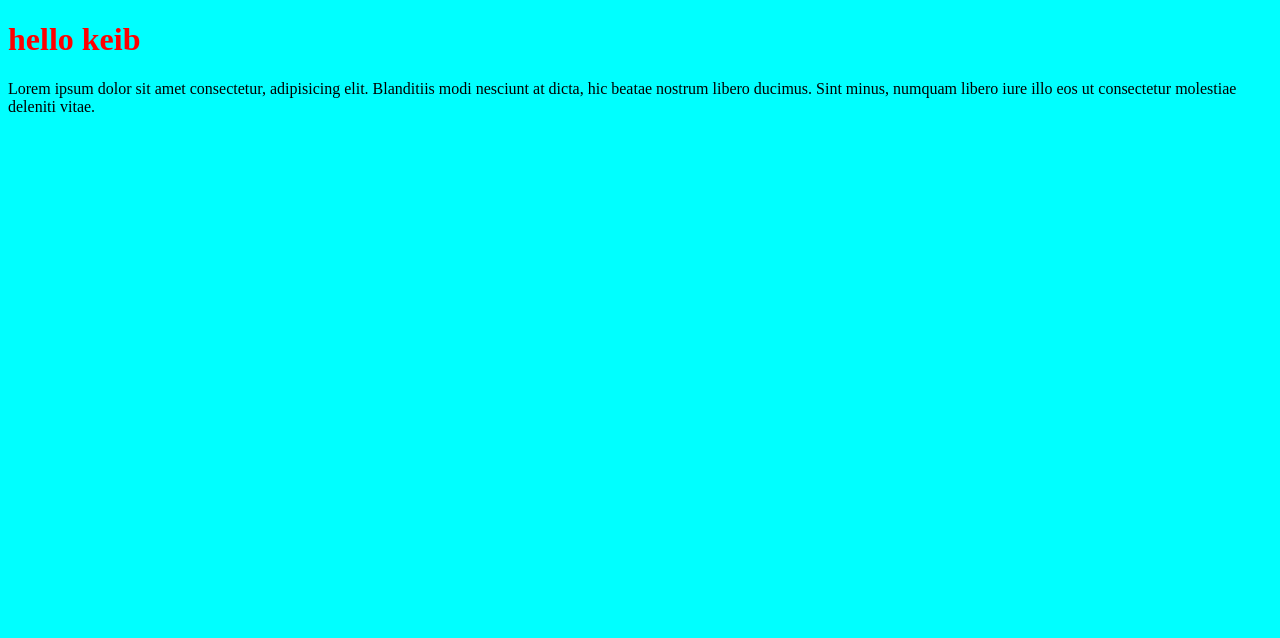
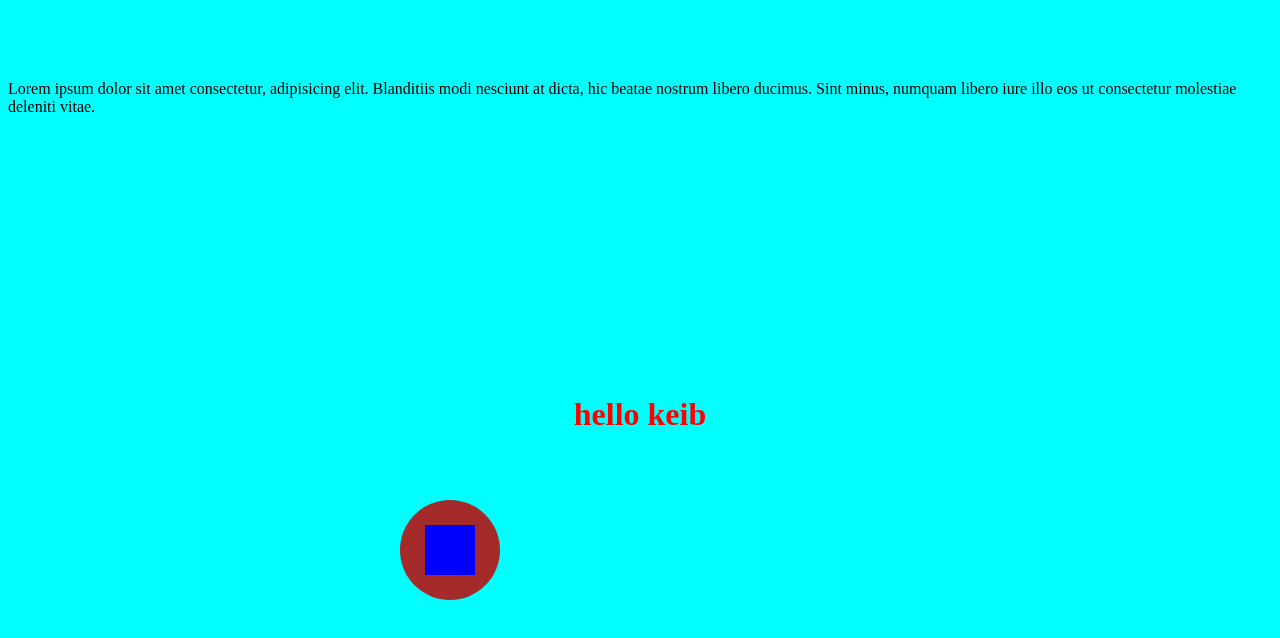
Before and after one commit to jowander/first-repo, a plain HTML site: page index.html in a window 1280 px wide. Drawn offline with Linux system fonts and the light colour scheme.

Commit message:
new update

```diff
--- a/css/style.css
+++ b/css/style.css
@@ -1,7 +1,32 @@
 body {
-    background-color: aqua;
+  background-color: aqua;
 }
 
 h1 {
-    color: red
-    }
+  color: red;
+}
+
+div.container {
+  height: 100px;
+  width: 100px;
+  background-color: brown;
+  position: absolute;
+  top: 500px;
+  left: 400px;
+  border-radius: 100%;
+}
+
+div.square {
+  height: 50px;
+  width: 50px;
+  background-color: blue;
+  top: 25px;
+  left: 25px;
+  position: relative;
+}
+
+h1 {
+  text-align: center;
+  position: relative;
+  top: 375px;
+}
--- a/index.html
+++ b/index.html
@@ -13,6 +13,9 @@
     <h1>hello keib</h1>
     <p>Lorem ipsum dolor sit amet consectetur, adipisicing elit. Blanditiis modi nesciunt at dicta, hic beatae nostrum
         libero ducimus. Sint minus, numquam libero iure illo eos ut consectetur molestiae deleniti vitae.</p>
+        <div class="container">
+            <div class="square"></div>
+        </div>
 </body>
 
 </html>
```
